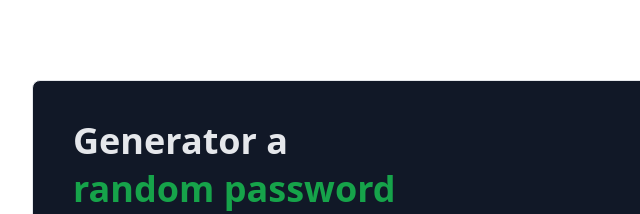
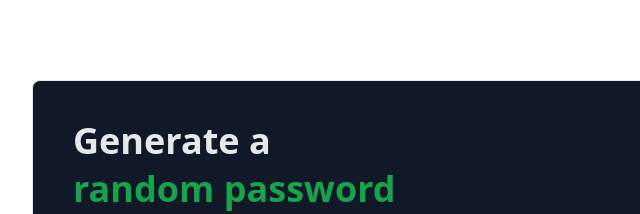
Before and after one commit to Zabihullah-Danish/password-generator, a website: page index.html in a window 1280 px wide. Shown: the top 214 px of the page, 160-800 px from the left. Drawn offline with Linux system fonts and the light colour scheme.

Commit message:
title modified

```diff
--- a/index.html
+++ b/index.html
@@ -11,7 +11,7 @@
         <div class="max-w-4xl mt-20 border rounded-lg bg-gray-900 mx-auto text-white
             p-4 sm:p-10 flex flex-col space-y-2
         ">
-            <h1 class="text-4xl font-bold text-gray-200">Generator a</h1>
+            <h1 class="text-4xl font-bold text-gray-200">Generate a</h1>
             <h1 class="text-4xl font-bold text-green-600 ">random password</h1>
             <p class="font-sans text-gray-300">Never user an insecure password again.</p>
             <h1 class="text-green-500 text-2xl font-bold font-sans py-3 hidden">Select password complexity</h1>
```
